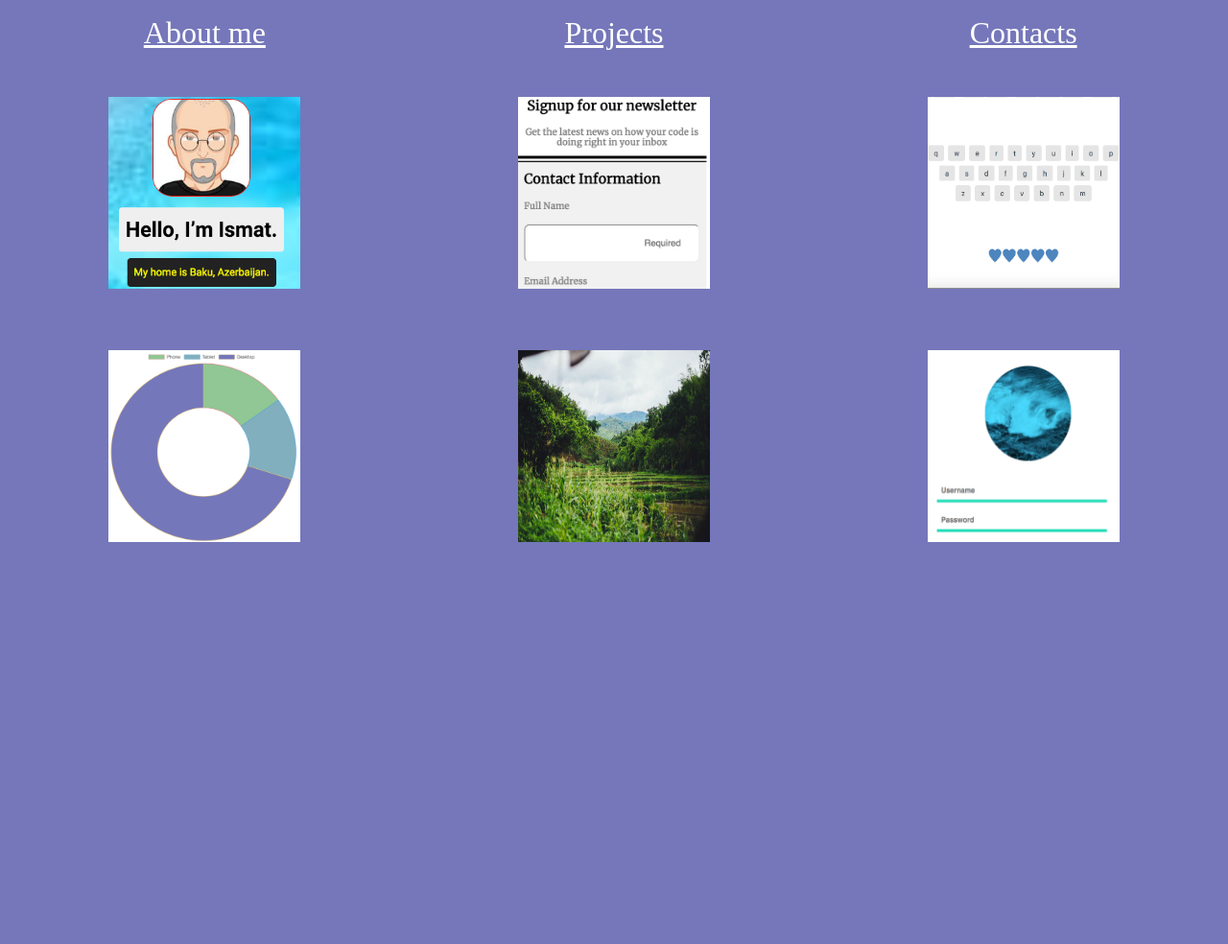
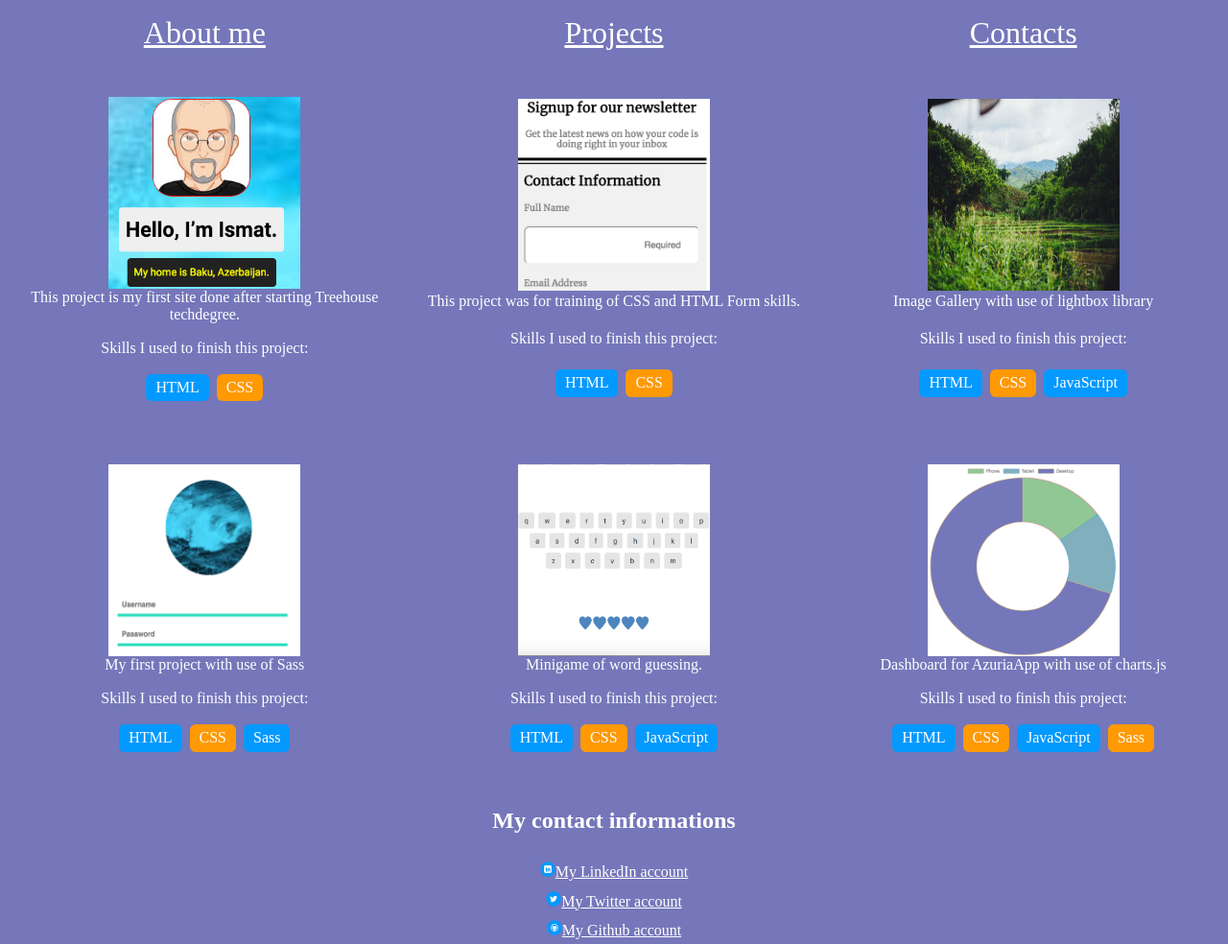
Before and after one commit to AzureXX/techdegree-project-12, a plain HTML site: page index.html in a window 1280 px wide. Shown: the whole page at 96% size. Before the commit the page ends 800 px from the top, so only its background shows below. Drawn offline with nearby package versions, Linux system fonts and the light colour scheme.

Commit message:
added contacts

```diff
--- a/css/styles.css
+++ b/css/styles.css
@@ -14,9 +14,12 @@ html {
   flex-flow: row wrap;
 
 }
-ul {
+ul,
+ol {
   list-style: none;
 }
+
+
 .main-nav li {
   margin: auto;
   width: calc(100% / 3);
@@ -45,9 +48,11 @@ ul {
 
 .project {
   width:100%;
-  display: inline-flex;
+  display: flex;
   flex-flow: row wrap;
   margin: 2em 0;
+  text-align: center;
+  color: white;
 }
 
 .project a {
@@ -63,8 +68,51 @@ ul {
   margin: auto;
 }
 
+.project p{
+  width:100%;
+}
+
+.skills {
+  margin: 1em auto;
+  color: lightsgrey;
+}
+.project ol {
+  width:100%;
+  justify-content: center;
+  color: orange;
+}
+
+.project li {
+  border-radius: 6px;
+  display: inline-block;
+  background: #ff9904;
+  color: white;
+  padding: 5px 10px;
+  margin: 2px;
+}
+
+.project li:nth-child(odd) {
+  background: #0399ff;
+}
+
+
 /* Media queries*/
 
+
+.contact {
+  display: flex;
+  flex-flow: column wrap;
+  text-align: center;
+  color:white;
+}
+
+.contact h2 {
+  margin: 1em;
+}
+.contact a {
+  color:white;
+  margin: 5px;
+}
 /* Tablet query */
 @media (min-width: 768px) {
   .main-nav a {
--- a/index.html
+++ b/index.html
@@ -2,7 +2,7 @@
 
 <html>
   <head>
-    <title>Ismat Valiyevs Projects</title>
+    <title>Ismat Valiyev's Projects</title>
     <meta charset="utf-8">
     <meta name="viewport" content="width=device-width, initial-scale=1">
     <link rel="stylesheet" href="css/normalize.css">
@@ -25,24 +25,71 @@
       <div id="projects">
         <div class="project">
           <a href="https://azurexx.github.io/techdegree-project-1/"><img src="images/project-1.png"></a>
+          <p>This project is my first site done after starting Treehouse techdegree.</p>
+          <p class="skills">Skills I used to finish this project:</p>
+          <ol>
+            <li>HTML</li>
+            <li>CSS</li>
+          </ol>
         </div>
         <div class="project">
           <a href="https://azurexx.github.io/techdegree-project-3/"><img src="images/project-3.png"></a>
+          <p>This project was for training of CSS and HTML Form skills.</p>
+          <p class="skills">Skills I used to finish this project:</p>
+          <ol>
+            <li>HTML</li>
+            <li>CSS</li>
+          </ol>
+        </div>
+        <div class="project">
+          <a href="https://azurexx.github.io/techdegree-project-4/"><img src="images/project-4.jpg"></a>
+          <p>Image Gallery with use of lightbox library</p>
+          <p class="skills"> Skills I used to finish this project:</p>
+          <ol>
+            <li>HTML</li>
+            <li>CSS</li>
+            <li>JavaScript</li>
+          </ol>
+        </div>
+        <div class="project">
+          <a href="https://azurexx.github.io/techdegree-project-5/"><img src="images/project-5.png"></a>
+          <p>My first project with use of Sass</p>
+          <p class="skills">Skills I used to finish this project:</p>
+          <ol>
+            <li>HTML</li>
+            <li>CSS</li>
+            <li>Sass</li>
+          </ol>
         </div>
         <div class="project">
           <a href="https://azurexx.github.io/techdegree-project-7/"><img src="images/project-7.png"></a>
+          <p>Minigame of word guessing.</p>
+          <p class="skills">Skills I used to finish this project:</p>
+          <ol>
+            <li>HTML</li>
+            <li>CSS</li>
+            <li>JavaScript</li>
+          </ol>
         </div>
         <div class="project">
           <a href="https://azurexx.github.io/techdegree-project-9/"><img src="images/project-9.png"></a>
-        </div>
-        <div class="project">
-          <a href="https://azurexx.github.io/techdegree-project-4/"><img src="images/project-4.jpg"></a>
-        </div>
-        <div class="project">
-          <a href="https://azurexx.github.io/techdegree-project-5/"><img src="images/project-5.png"></a>
+          <p>Dashboard for AzuriaApp with use of charts.js</p>
+          <p class="skills">Skills I used to finish this project:</p>
+          <ol>
+            <li>HTML</li>
+            <li>CSS</li>
+            <li>JavaScript</li>
+            <li>Sass</li>
+          </ol>
         </div>
       </div>
       <div id="contacts">
+        <div class="contact">
+          <h2>My contact informations</h2>
+          <a href="#"><img src="images/linkedin.svg" width="16">My LinkedIn account</a>
+          <a href="#"><img src="images/twitter.svg" width="16">My Twitter account</a>
+          <a href="#"><img src="images/github.svg" width="16">My Github account</a>
+        </div>
       </div>
     </main>
 
```
Also changed, not shown: images/github.svg (added), images/linkedin.svg (added), images/twitter.svg (added).
